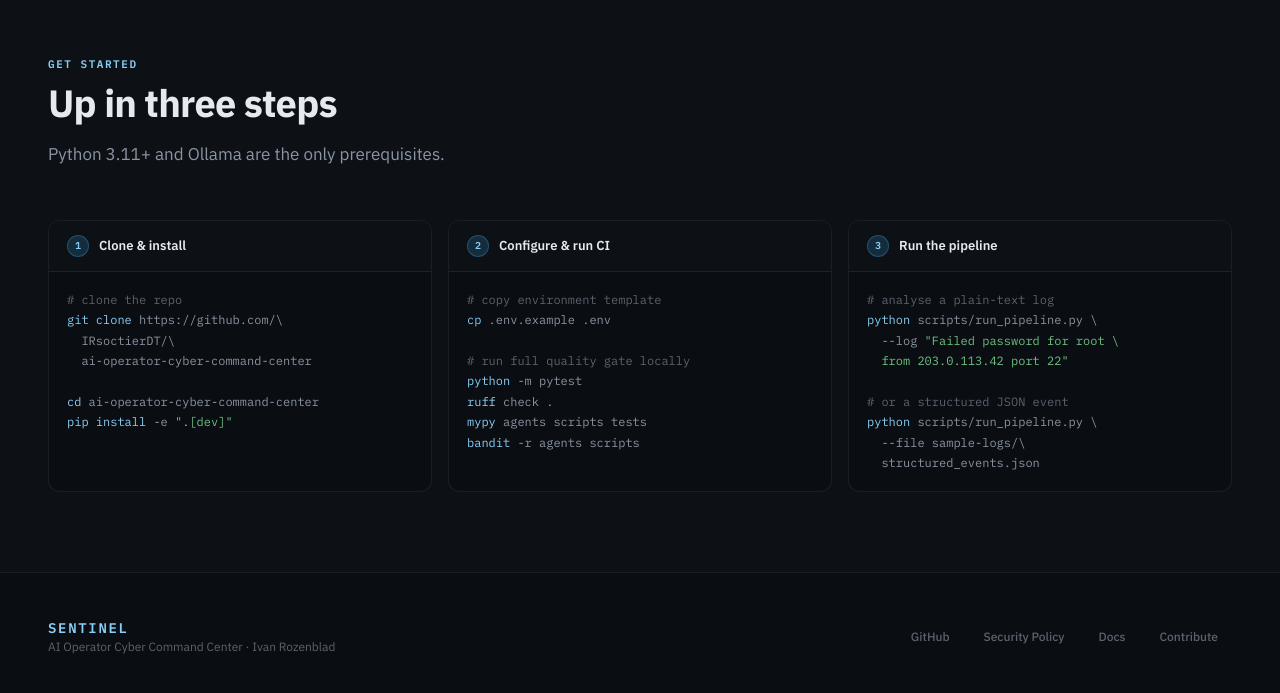
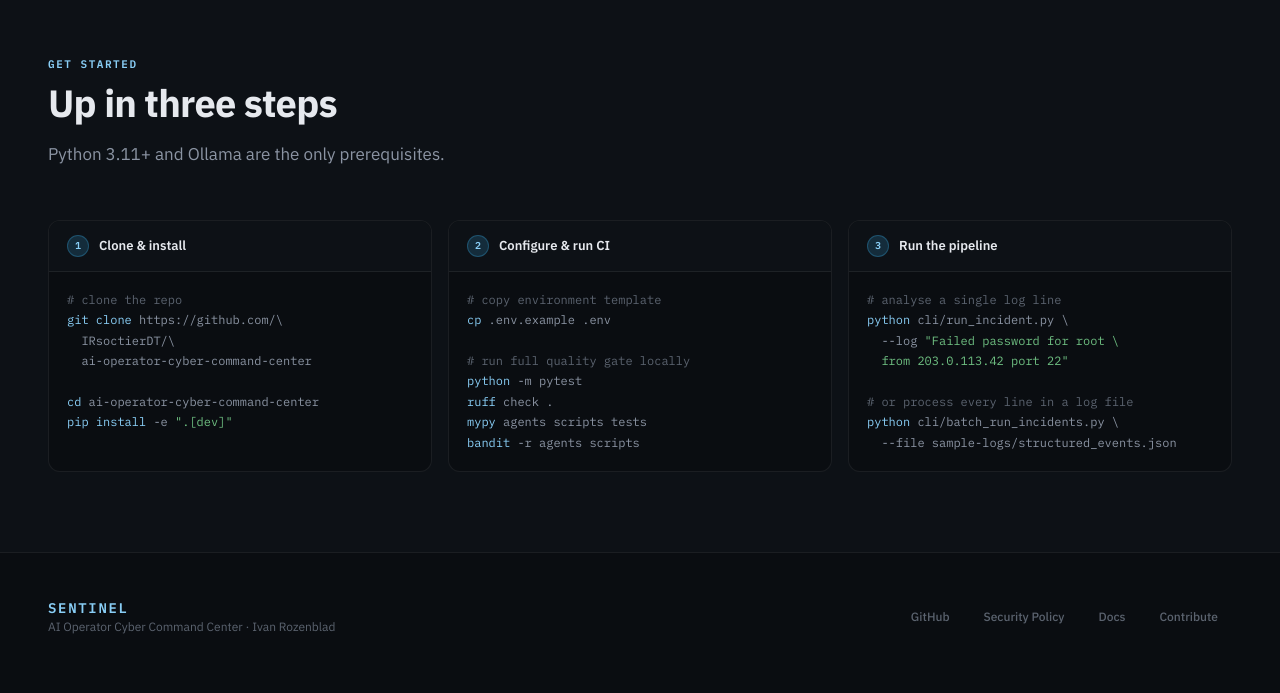
Before and after one commit to IRsoctierDT/IANUA, a website: page docs/index.html in a window 1280 px wide. Shown: the part 3702-4395 px from the top of the page. Drawn offline with Linux system fonts and the light colour scheme.

Commit message:
fix(docs): update Quickstart CLI examples to real entrypoints
scripts/run_pipeline.py does not exist; the actual entrypoints are
cli/run_incident.py (single log) and cli/batch_run_incidents.py (batch).
Also fixes the broken --file argument that was split across two lines.

Co-Authored-By: Claude Sonnet 4.6 <noreply@anthropic.com>

```diff
--- a/docs/index.html
+++ b/docs/index.html
@@ -901,15 +901,14 @@ footer {
           <div class="qs-step-num">3</div>
           <span class="qs-step-title">Run the pipeline</span>
         </div>
-        <pre class="qs-code"><span class="comment"># analyse a plain-text log</span>
-<span class="cmd">python</span> scripts/run_pipeline.py \
+        <pre class="qs-code"><span class="comment"># analyse a single log line</span>
+<span class="cmd">python</span> cli/run_incident.py \
   --log <span class="string">"Failed password for root \
   from 203.0.113.42 port 22"</span>
 
-<span class="comment"># or a structured JSON event</span>
-<span class="cmd">python</span> scripts/run_pipeline.py \
-  --file sample-logs/\
-  structured_events.json</pre>
+<span class="comment"># or process every line in a log file</span>
+<span class="cmd">python</span> cli/batch_run_incidents.py \
+  --file sample-logs/structured_events.json</pre>
       </div>
 
     </div>
```
